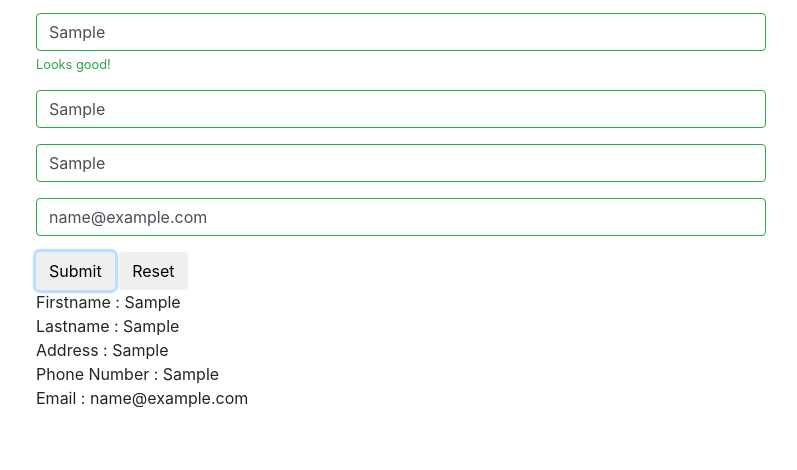
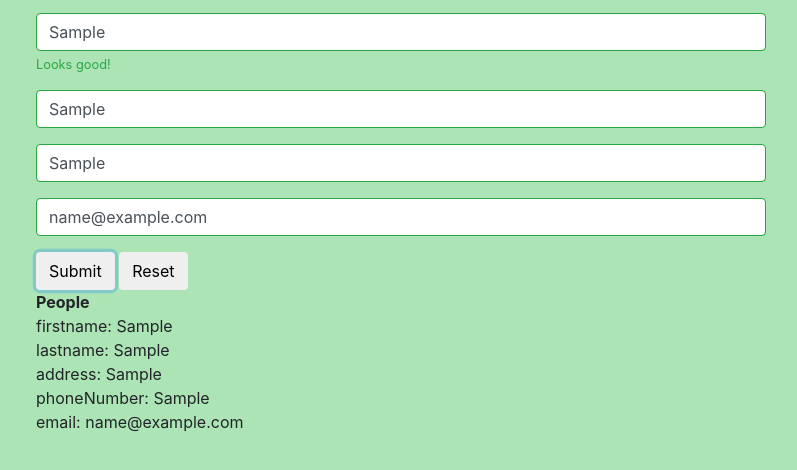
Before and after one commit to ariebrainware/javascript-challenge1, a plain HTML site: page address-book/index.html in a window 1280 px wide. Both pictures are taken after typing "Sample", "Sample", "Sample", "Sample", "name@example.com" into the empty fields and a click on the button "Submit". Shown: the part 146-616 px from the top of the page, without its empty margins (49-846 px from the left). Drawn offline with nearby package versions, Linux system fonts and the light colour scheme.

Commit message:
Web local storage function fixed, add background color to address-book

```diff
--- a/address-book/index.html
+++ b/address-book/index.html
@@ -12,6 +12,7 @@
 
 <body>
     <div class="container">
+
         <div class="row">
             <div class="col-md-8">
                 <div class="row">
@@ -71,37 +72,16 @@
             </div>
 
         </div>
+
     </div>
 
-
-    <script>
-        // Example starter JavaScript for disabling form submissions if there are invalid fields
-        (function () {
-            'use strict';
-            window.addEventListener('load', function () {
-                // Fetch all the forms we want to apply custom Bootstrap validation styles to
-                var forms = document.getElementsByClassName('needs-validation');
-                // Loop over them and prevent submission
-                var validation = Array.prototype.filter.call(forms, function (form) {
-                    form.addEventListener('submit', function (event) {
-                        event.preventDefault()
-                        if (form.checkValidity() === false) {
-                            event.preventDefault();
-                            event.stopPropagation();
-                        }
-                        form.classList.add('was-validated');
-                    }, false);
-                });
-            }, false);
-        })();
-    </script>
-    <script src="index.js"></script>
     <script src="https://code.jquery.com/jquery-3.3.1.slim.min.js" integrity="sha384-q8i/X+965DzO0rT7abK41JStQIAqVgRVzpbzo5smXKp4YfRvH+8abtTE1Pi6jizo"
         crossorigin="anonymous"></script>
     <script src="https://cdnjs.cloudflare.com/ajax/libs/popper.js/1.14.3/umd/popper.min.js" integrity="sha384-ZMP7rVo3mIykV+2+9J3UJ46jBk0WLaUAdn689aCwoqbBJiSnjAK/l8WvCWPIPm49"
         crossorigin="anonymous"></script>
     <script src="https://stackpath.bootstrapcdn.com/bootstrap/4.1.2/js/bootstrap.min.js" integrity="sha384-o+RDsa0aLu++PJvFqy8fFScvbHFLtbvScb8AjopnFD+iEQ7wo/CG0xlczd+2O/em"
         crossorigin="anonymous"></script>
+    <script src="index.js"></script>
 </body>
 
 </html>
--- a/address-book/index.js
+++ b/address-book/index.js
@@ -1,63 +1,58 @@
-// // Example starter JavaScript for disabling form submissions if there are invalid fields
+const formAdd = document.getElementById('form-add')
+let dataPeoples = [] //Set empty array to handle user data input
+
+//Form validation [Bootstrap 4]
 // (function () {
-//     'use strict';
-//     window.addEventListener('load', function () {
-//         // Fetch all the forms we want to apply custom Bootstrap validation styles to
-//         var forms = document.getElementsByClassName('needs-validation');
-//         // Loop over them and prevent submission
-//         var validation = Array.prototype.filter.call(forms, function (form) {
-//             form.addEventListener('submit', function (event) {
-//                 if (form.checkValidity() === false) {
-//                     event.preventDefault();
-//                     event.stopPropagation();
-//                 } else
-//                     form.classList.add('was-validated');
-
-//             }, false);
-//         });
-//     }, false);
+    'use strict';
+    window.addEventListener('load', function () {
+        var forms = document.getElementsByClassName('needs-validation');
+        var validation = Array.prototype.filter.call(forms, function (form) {
+            form.addEventListener('submit', function (event) {
+                event.preventDefault()
+                if (form.checkValidity() === false) {
+                    event.stopPropagation();
+                }else{
+                    addToDOM()
+                }
+                form.classList.add('was-validated');
+            }, false);
+        });
+    }, false);
 // })();
-
-const formAdd = document.getElementById('form-add')
-const resultField = document.getElementById('result-field')
-
-const save = (firstname, lastname, address, phoneNumber, email) => {
-    window.localStorage.setItem('firstname', firstname)
-    window.localStorage.setItem('lastname', lastname)
-    window.localStorage.setItem('address', address)
-    window.localStorage.setItem('phoneNumber', phoneNumber)
-    window.localStorage.setItem('email', email)
-    console.log('Successfully save the data')
 
 
 
+//Function to call the data from local data storage
+const showPeoples = () =>{
+    const localStoragePeoples = window.localStorage.getItem('peoples')
+    dataPeoples = JSON.parse(localStoragePeoples) || []
+    dataPeoples.forEach(people => {
 
+        let divChild = document.createElement('div')
+        let divChildInner = '';
+        for (var key in people) {
+            divChildInner += `${key}: ${people[key]}<br>`
+        }
+        divChild.innerHTML = `<b>People</b><br> ${divChildInner}`
+        let div = document.getElementById('result-field');
+        div.appendChild(divChild)
+    })
 }
 
-const addToDOM = (x) => {
-    x.preventDefault()
+//DOM Function
+const addToDOM = () => {
+    const peoples = {
+        firstname: document.getElementById('firstname').value,
+        lastname: document.getElementById('lastname').value,
+        address: document.getElementById('address').value,
+        phoneNumber: document.getElementById('phone-number').value,
+        email: document.getElementById('email').value
+    }
+    dataPeoples.push(peoples)
+    const result= JSON.stringify(dataPeoples)
 
-    const firstname = document.getElementById('firstname').value
-    const lastname = document.getElementById('lastname').value
-    const address = document.getElementById('address').value
-    const phoneNumber = document.getElementById('phone-number').value
-    const email = document.getElementById('email').value
-    save(firstname, lastname, address, phoneNumber, email)
-
-    const fName = window.localStorage.getItem('firstname')
-    const lName = window.localStorage.getItem('lastname')
-    const address1 = window.localStorage.getItem('address')
-    const pNumber = window.localStorage.getItem('phoneNumber')
-    const email1 = window.localStorage.getItem('email')
-    const base = `<div>Firstname : ${fName}</div>
-<div>Lastname : ${lName}</div>
-<div>Address : ${address1}</div>
-<div>Phone Number : ${pNumber}</div>
-<div>Email : ${email1}</div>`
-
-    let div = document.createElement('div');
-    div.innerHTML = base
-    resultField.appendChild(div)
+    // console.log(dataPeoples)
+    window.localStorage.setItem('peoples',result)
+    showPeoples()
 }
-
-formAdd.addEventListener('submit', addToDOM)
+showPeoples()
--- a/address-book/main.css
+++ b/address-book/main.css
@@ -1,3 +1,12 @@
 .container{
     padding-top: 2%;
 }
+body{
+    background-color: #ade4b5
+}
+.wrapper{
+    padding: 7px;
+    background-color: #2E8856;
+    border-radius: 7px;
+    color: #3A4D13;
+}
```
